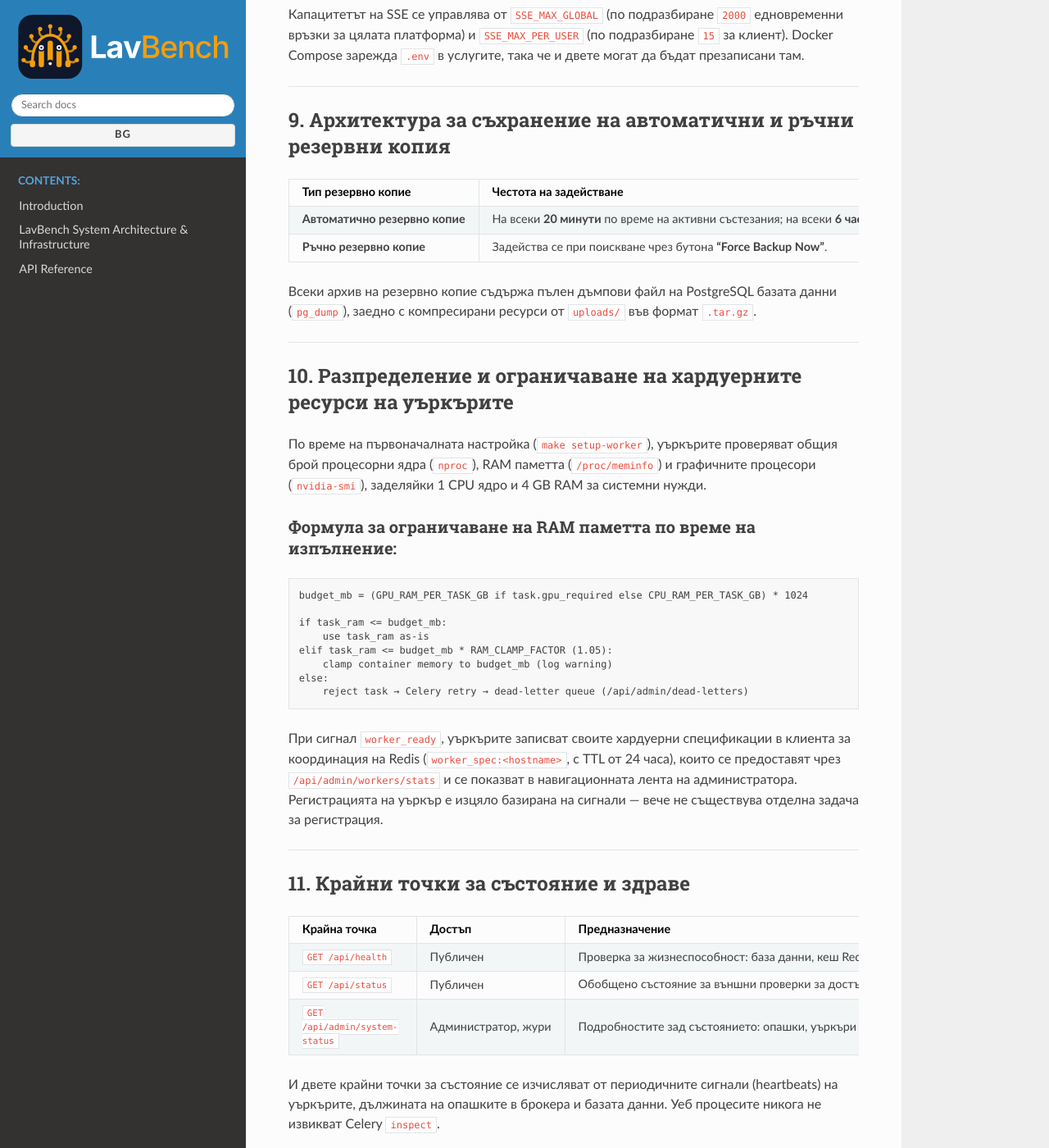
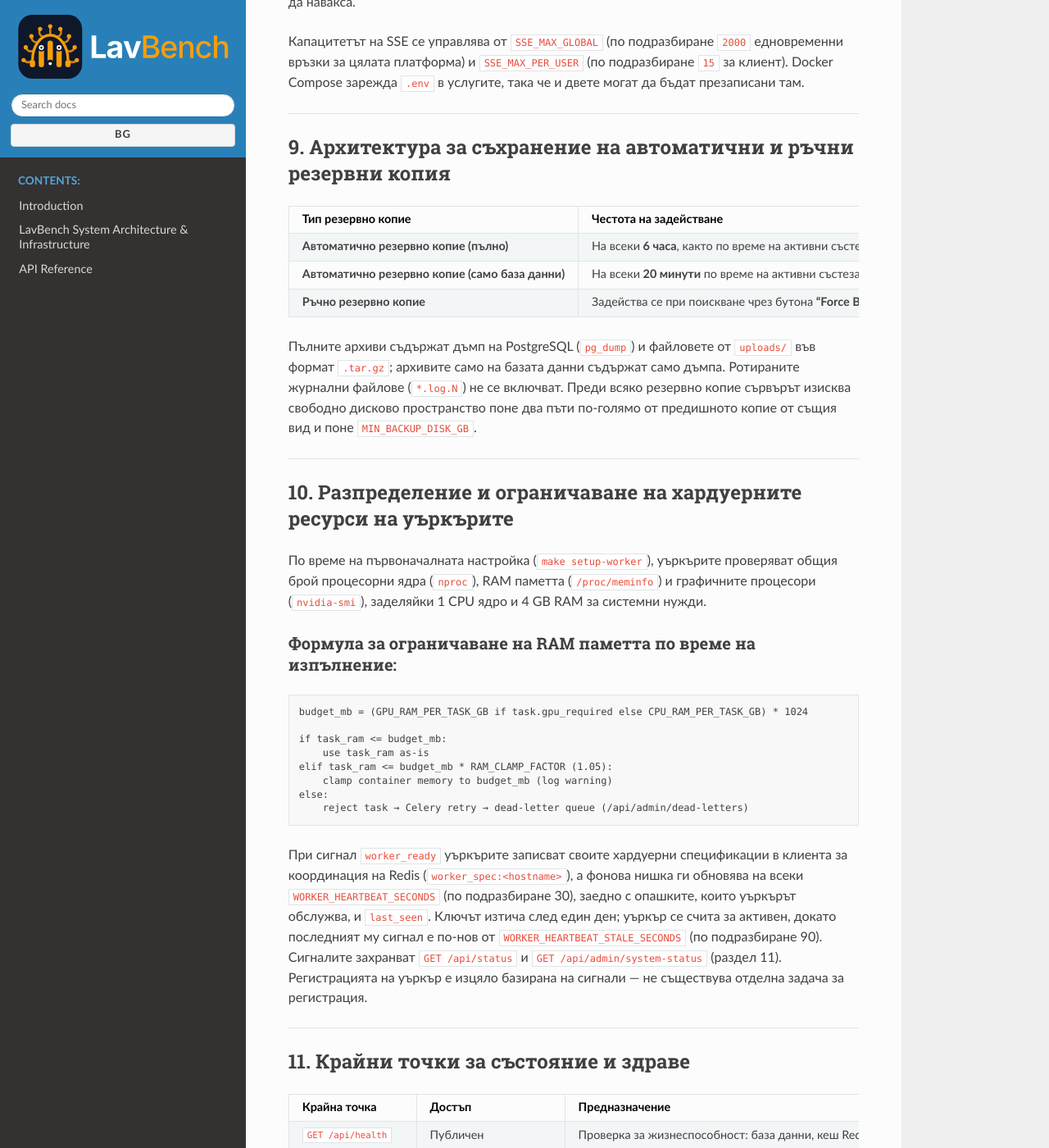
Before and after one commit to delyan-boychev/lavbench, a Sphinx documentation site: the page built from docs/source/bg/architecture.md, in a window 1280 px wide and 1400 px high, scrolled down 7126 px. Shown: the whole window at 82% size. Built offline with Sphinx 7.4.7 and the Read the Docs theme 3.1.0, drawn with Linux system fonts in a browser that asks for light colours; pages that are not in the unit, such as notebooks, are missing from menus; some of the changed text lies outside the part shown.

Commit message:
docs: describe backup kinds, worker heartbeats and the Redis split

````diff
--- a/docs/source/bg/architecture.md
+++ b/docs/source/bg/architecture.md
@@ -23,8 +23,8 @@ Browser (React SPA) ──> Nginx (Port 80 / 443, HTTP(S) / SSE Reverse Proxy)
 | **Frontend** | React 19 + Vite + Vanilla/Tailwind CSS | SPA с актуализации на живо чрез SSE, i18n (en/bg), JSDoc `@type` валидация (`tsc --noEmit`). |
 | **API Server** | Flask 3.1 + Gunicorn + gevent + spectree | REST API крайни точки, Pydantic v2 валидация на заявки/отговори, SSE поточно предаване на събития. |
 | **Primary Database** | PostgreSQL 15 | Потребители, състезания, етапи, задачи, решения, журнали за одит (`AuditLog`). |
-| **Cache & Broker** | Redis | Celery брокер на задачи + **клиент за координация** за цялото споделено състояние между машините: SSE pub/sub разпращане, регистър на спецификациите на уъркърите (`worker_spec:<hostname>`), ключ за резервно решение, версионирани сигнали за промяна на класациите, опашка за необработени съобщения (dead-letter queue), GPU/build заключвания. AOF устойчивостта и `noeviction` защитават задачите в опашката. |
-| **Dedicated Cache** | Redis (DB 1, `noeviction`, no persistence) | Самостоятелен, частен сървърен кеш: кешове за класацията, разпределени заключвания, броячи за ограничение на честотата (rate-limit) и черен списък за JWT токени (`CACHE_REDIS_URL`). Вътрешен контейнер — без порт към хоста; външните уъркъри никога не получават този URL адрес. |
+| **Cache & Broker** | Redis | Celery брокер на задачи + **клиент за координация** за цялото споделено състояние между машините: SSE pub/sub разпращане, регистър на спецификациите на уъркърите (`worker_spec:<hostname>`), ключ за резервно решение, версионирани сигнали за промяна на класациите, опашка за необработени съобщения (dead-letter queue), GPU/build заключвания, разпределени заключвания (за изпращане на решения и за класацията), броячи за ограничение на честотата (rate-limit), неуспешни опити за вход, отменени JWT токени и маркери за резервните копия. AOF устойчивостта и `noeviction` защитават задачите в опашката и тези гаранции. |
+| **Dedicated Cache** | Redis (DB 1, `volatile-lru`, no persistence) | Самостоятелен, частен сървърен кеш за данни, които могат да се изчислят наново: кешове за класацията и за състоянието, списъци за повторно изпращане на журналите по SSE и статус на решенията (`CACHE_REDIS_URL`). Когато се напълни, изтрива най-отдавна използваните ключове с TTL, затова нищо в него не бива да е необходимо за коректността. Вътрешен контейнер — без порт към хоста; външните уъркъри никога не получават този URL. |
 | **Task Queue** | Celery 5.4 | Асинхронно изпълнение на задачи (оценяване на решения, компилиране на изображения, резервни копия на базата данни). |
 | **Scheduler** | Celery Beat | Периодични задачи (контрольор за заседнали решения, график за автоматични резервни копия). |
 | **Worker Nodes** | Celery Evaluation Worker | Уъркъри **само за оценяване**, консумиращи `cpu_queue`; изпълняват кода на състезателя в съседни Docker контейнери в пясъчна среда (`deploy-worker.sh` / `worker.env`). |
@@ -228,10 +228,11 @@ Pydantic v2 Schemas + spectree @api.validate Decorators
 
 | Тип резервно копие | Честота на задействане | Политика за съхранение | Управление и API ограничения |
 | :--- | :--- | :--- | :--- |
-| **Автоматично резервно копие** | На всеки **20 минути** по време на активни състезания; на всеки **6 часа** при престой. | Пази **6-те най-нови** резервни копия. По-старите автоматични копия се изтриват автоматично. | Управлява се от системата (`auto_YYYYMMDD_HHMMSS.tar.gz`). Не може да се изтрива ръчно през API (връща HTTP 403). |
-| **Ръчно резервно копие** | Задейства се при поискване чрез бутона **"Force Backup Now"**. | Съхранява се **завинаги**. Никога не се изтрива автоматично от процедурите за съхранение. | Управлява се от администратора (`manual_YYYYMMDD_HHMMSS.tar.gz`). Може да се изтегля или изтрива през администраторския панел. |
+| **Автоматично резервно копие (пълно)** | На всеки **6 часа**, както по време на активни състезания, така и при престой. | Пази **3-те най-нови** (`BACKUP_RETENTION_COUNT`). По-старите се изтриват автоматично. | Управлява се от системата (`auto_YYYYMMDD_HHMMSS.tar.gz`). Не може да се изтрива ръчно през API (връща HTTP 403). |
+| **Автоматично резервно копие (само база данни)** | На всеки **20 минути** по време на активни състезания. | Пази **3-те най-нови** (`BACKUP_RETENTION_COUNT`). | Управлява се от системата (`auto_db_YYYYMMDD_HHMMSS.tar.gz`). Не може да се изтрива ръчно през API (връща HTTP 403). |
+| **Ръчно резервно копие** | Задейства се при поискване чрез бутона **"Force Backup Now"**. | Съхранява се **за неограничено време**. Никога не се изтрива автоматично от процедурите за съхранение. | Управлява се от администратор (`manual_YYYYMMDD_HHMMSS.tar.gz`). Изтегля се или се изтрива през административния панел. |
 
-Всеки архив на резервно копие съдържа пълен дъмпови файл на PostgreSQL базата данни (`pg_dump`), заедно с компресирани ресурси от `uploads/` във формат `.tar.gz`.
+Пълните архиви съдържат дъмп на PostgreSQL (`pg_dump`) и файловете от `uploads/` във формат `.tar.gz`; архивите само на базата данни съдържат само дъмпа. Ротираните журнални файлове (`*.log.N`) не се включват. Преди всяко резервно копие сървърът изисква свободно дисково пространство поне два пъти по-голямо от предишното копие от същия вид и поне `MIN_BACKUP_DISK_GB`.
 
 ---
 
@@ -251,7 +252,7 @@ else:
     reject task → Celery retry → dead-letter queue (/api/admin/dead-letters)
 ```
 
-При сигнал `worker_ready`, уъркърите записват своите хардуерни спецификации в клиента за координация на Redis (`worker_spec:<hostname>`, с TTL от 24 часа), които се предоставят чрез `/api/admin/workers/stats` и се показват в навигационната лента на администратора. Регистрацията на уъркър е изцяло базирана на сигнали — вече не съществува отделна задача за регистрация.
+При сигнал `worker_ready` уъркърите записват своите хардуерни спецификации в клиента за координация на Redis (`worker_spec:<hostname>`), а фонова нишка ги обновява на всеки `WORKER_HEARTBEAT_SECONDS` (по подразбиране 30), заедно с опашките, които уъркърът обслужва, и `last_seen`. Ключът изтича след един ден; уъркър се счита за активен, докато последният му сигнал е по-нов от `WORKER_HEARTBEAT_STALE_SECONDS` (по подразбиране 90). Сигналите захранват `GET /api/status` и `GET /api/admin/system-status` (раздел 11). Регистрацията на уъркър е изцяло базирана на сигнали — не съществува отделна задача за регистрация.
 
 ---
 
````
Also changed, not shown: README.md (+8 -8 lines), docs/source/architecture.md (+6 -5 lines), guides/bg/admin_guide.md (+5 -2 lines), guides/en/admin_guide.md (+5 -2 lines), 1 other file.
